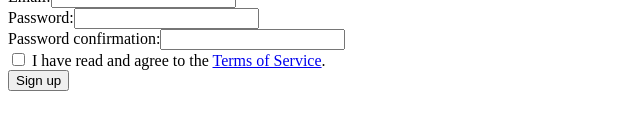
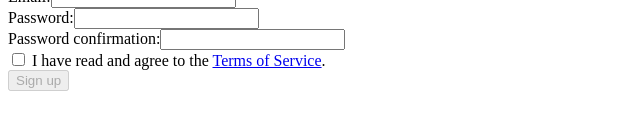
Before and after one commit to carlhauck/folded-map-vue-app, a Vue app: page /signup in a window 1280 px wide. Shown: the part 336-466 px from the top of the page, without its empty margins (0-640 px from the left). Built offline with nearby package versions, Linux system fonts and the light colour scheme; the HTML template or start-up script is replaced by a standard one.

Commit message:
disables button in login and signup forms unless info is filled in

```diff
--- a/src/App.vue
+++ b/src/App.vue
@@ -19,11 +19,11 @@
             <li class="nav-item">
               <router-link class="nav-link" to="/about">About</router-link>
             </li>
-            <li v-show="isLoggedIn()" class="nav-item dropdown">
+            <li v-if="isLoggedIn()" class="nav-item dropdown">
               <a href="#" class="nav-link" data-toggle="dropdown" width="30" height="30" aria-expanded="false">
                 <div class="profile-photo-small">
-                  <img v-show="current_user.image_url" class="img-circle img-responsive img-no-padding" :src="current_user.image_url" :alt="current_user.display_name">
-                  <img v-show="!current_user.image_url" class="img-circle img-responsive img-no-padding" src="https://icon-library.com/images/default-user-icon/default-user-icon-8.jpg" alt="default avatar">
+                  <img v-if="current_user.image_url" class="img-circle img-responsive img-no-padding" :src="current_user.image_url" :alt="current_user.display_name">
+                  <img v-if="!current_user.image_url" class="img-circle img-responsive img-no-padding" src="https://icon-library.com/images/default-user-icon/default-user-icon-8.jpg" alt="default avatar">
                 </div>
               </a>
               </router-link>
--- a/src/views/Home.vue
+++ b/src/views/Home.vue
@@ -22,14 +22,16 @@
                 <input type="password" class="form-control" v-model="password">
                 <small class="form-text text-muted">{{ errors[0] }}</small>
               </div>
-              <div class="form-group text-center">
-                <!-- <button type="submit" class="btn btn-primary btn-round" data-target="#loginModal" data-toggle="modal">Log In</button> -->
+              <div v-if="!email || !password" class="form-group text-center">
+                <button type="submit" class="btn btn-primary btn-round disabled" disabled>Log In</button>
+              </div>
+              <div v-else class="form-group text-center">
                 <button type="submit" class="btn btn-primary btn-round">Log In</button>
               </div>
             </form>
             <div class="modal-footer no-border-footer">
               <p><span class="text-muted text-center"><a href="javascript:;">Forgot your password?</a></span></p>
-              <p><span class="text-muted text-center">Don't have an account? <a href="javascript:;">Sign up</a>.</span></p>
+              <p><span class="text-muted text-center">Don't have an account? <span v-on:click="closeModal()"><router-link to="/signup">Sign up</router-link></span>.</span></p>
             </div>
           </div>
         </div>
@@ -80,9 +82,9 @@ export default {
         .then((response) => {
           axios.defaults.headers.common["Authorization"] =
             "Bearer " + response.data.jwt;
+          this.closeModal();
           localStorage.setItem("jwt", response.data.jwt);
           localStorage.setItem("user_id", response.data.user_id);
-          $("#loginModal").modal("toggle");
           this.$router.push("/community");
         })
         .catch((error) => {
@@ -94,6 +96,9 @@ export default {
     emptyErrors: function () {
       this.errors = [];
     },
+    closeModal: function () {
+      $("#loginModal").modal("toggle");
+    },
   },
 };
 </script>
--- a/src/views/Signup.vue
+++ b/src/views/Signup.vue
@@ -87,13 +87,16 @@
               </ValidationObserver>
               <div class="form-check">
                 <label class="form-check-label">
-                  <input class="form-check-input" type="checkbox" value="">
+                  <input class="form-check-input" type="checkbox" v-model="checkbox" value="checked">
                   <span class="form-check-sign"></span>
                   I have read and agree to the <a href="javascript:;">Terms of Service</a>.
                 </label>
               </div>
-              <div class="form-group text-center">
-                <input type="submit" class="btn btn-primary btn-round" value="Sign up">
+              <div v-if="!firstName || !lastName || !streetNum || !streetDirection || !street || !zipCode || !email || !password || !passwordConfirmation || !checkbox" class="form-group text-center">
+                <button type="submit" class="btn btn-primary btn-round disabled" disabled>Sign up</button>
+              </div>
+              <div v-else class="form-group text-center">
+                <button type="submit" class="btn btn-primary btn-round">Sign up</button>
               </div>
             </form>
           </div>
@@ -106,6 +109,9 @@
 <style scoped>
 .section {
   padding-top: 0;
+}
+.disabled {
+  z-index: -1;
 }
 </style>
 
@@ -143,6 +149,7 @@ export default {
       email: "",
       password: "",
       passwordConfirmation: "",
+      checkbox: "",
       errors: [],
     };
   },
```
